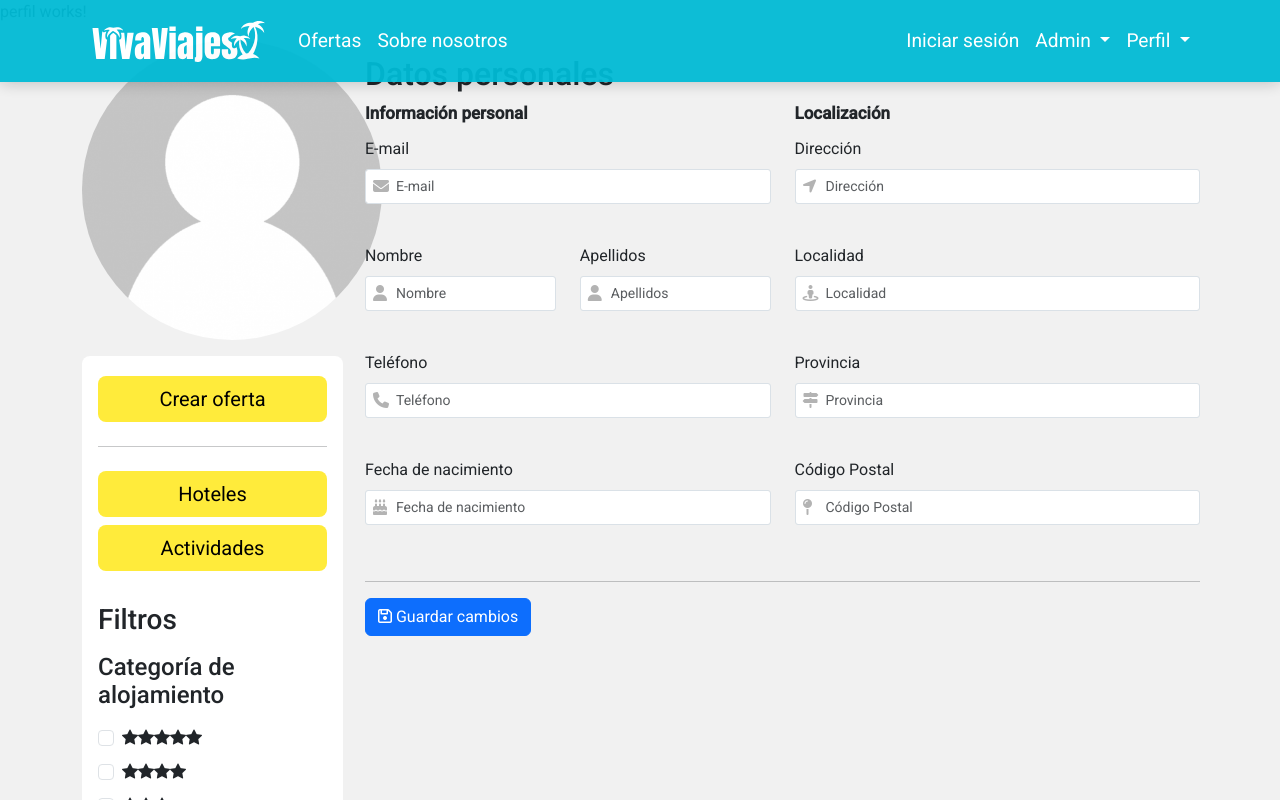
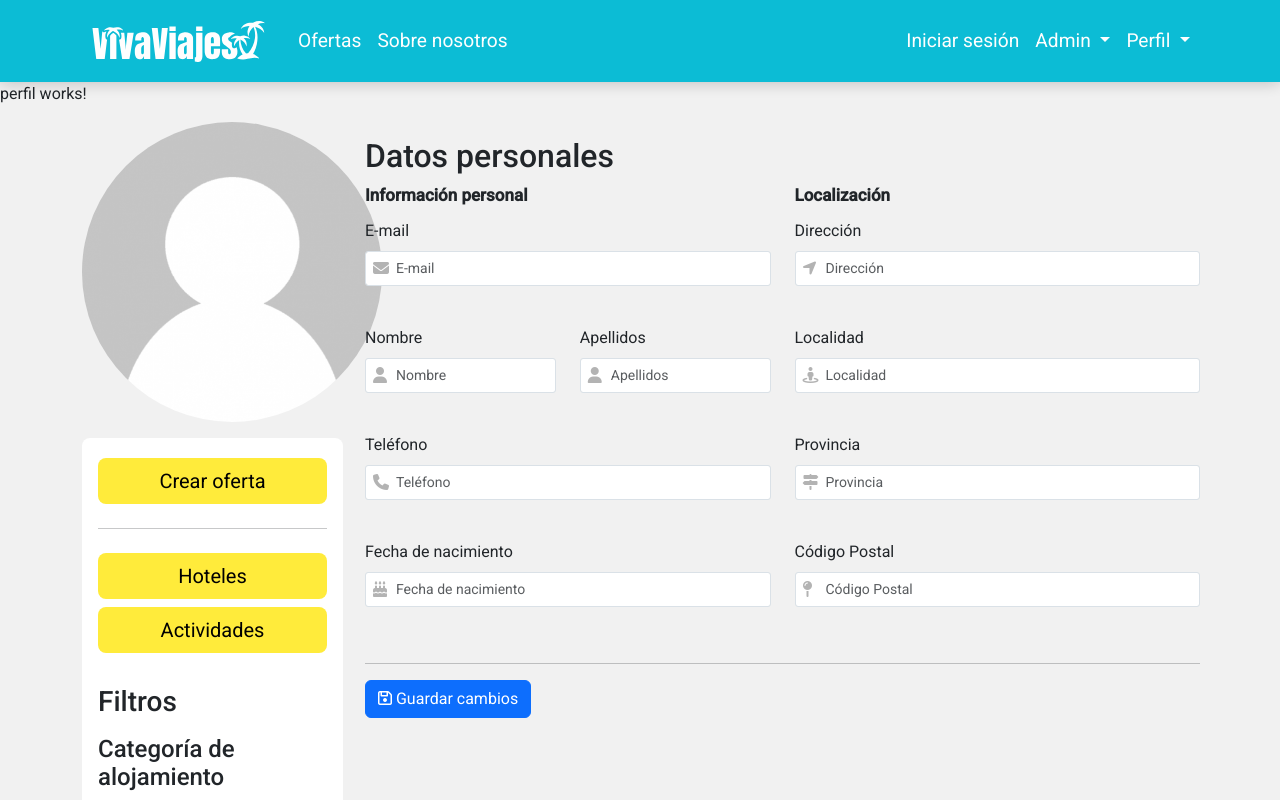
Before and after one commit to santiarroyave/team1-fe-gc-proyecto-final-frontend, an Angular app: page /perfil in a window 1280 px wide. Shown: the top 800 px of the page. Built offline with nearby package versions, Linux system fonts and the light colour scheme.

Commit message:
fix(home): Corrige el bug del navbar fixed-top

```diff
--- a/src/app/components/home/home.component.html
+++ b/src/app/components/home/home.component.html
@@ -1,9 +1,11 @@
-<!-- Esto es el menu horizontal -->
-<app-navbar-h></app-navbar-h>
-<!-- Este es el menu vertical que se activa en esta ubicacion cuando colapsa para los moviles y se oculta en la ubicacion anterior -->
-<ng-container *ngIf="menuColapsado">
-    <app-navbar-v id="menuV-2" class="col col-12 col-lg-3 ocultar"></app-navbar-v>
-</ng-container>
+<div class="fixed-top h-100 overflow-auto">
+    <!-- Esto es el menu horizontal -->
+    <app-navbar-h></app-navbar-h>
+    <!-- Este es el menu vertical que se activa en esta ubicacion cuando colapsa para los moviles y se oculta en la ubicacion anterior -->
+    <ng-container *ngIf="menuColapsado">
+        <app-navbar-v id="menuV-2" class="col col-12 col-lg-3 ocultar" style="max-height: 100vh;"></app-navbar-v>
+    </ng-container>
+</div>
 
 <!-- Aqui va la foto de la pantalla de inicio -->
 <app-header></app-header>
--- a/src/app/utils/navbar-h/navbar-h.component.html
+++ b/src/app/utils/navbar-h/navbar-h.component.html
@@ -1,5 +1,5 @@
 
-<nav class="navHorizontal navbar navbar-expand-lg bg-body-tertiary fixed-top">
+<nav class="navHorizontal navbar navbar-expand-lg bg-body-tertiary">
 
     <div class="container-fluid container">
         <a class="navbar-brand" routerLink="">
```
